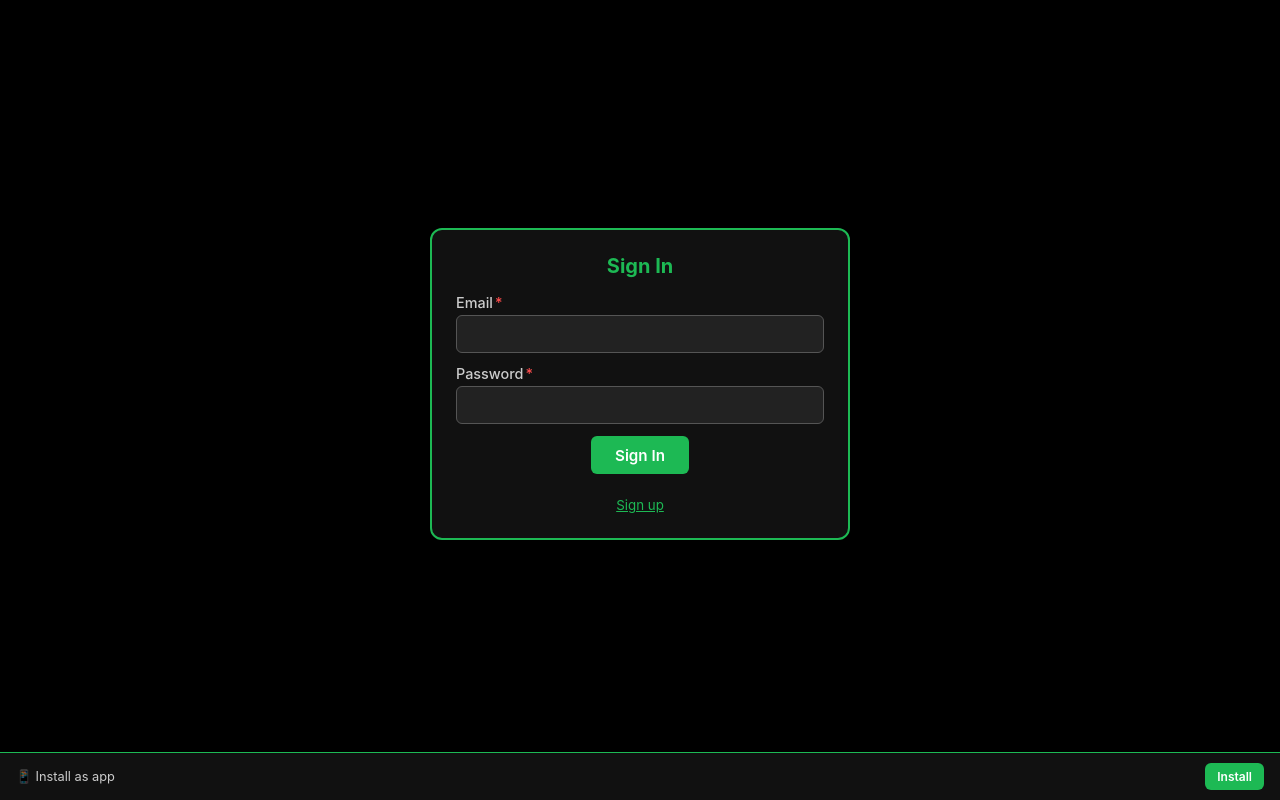
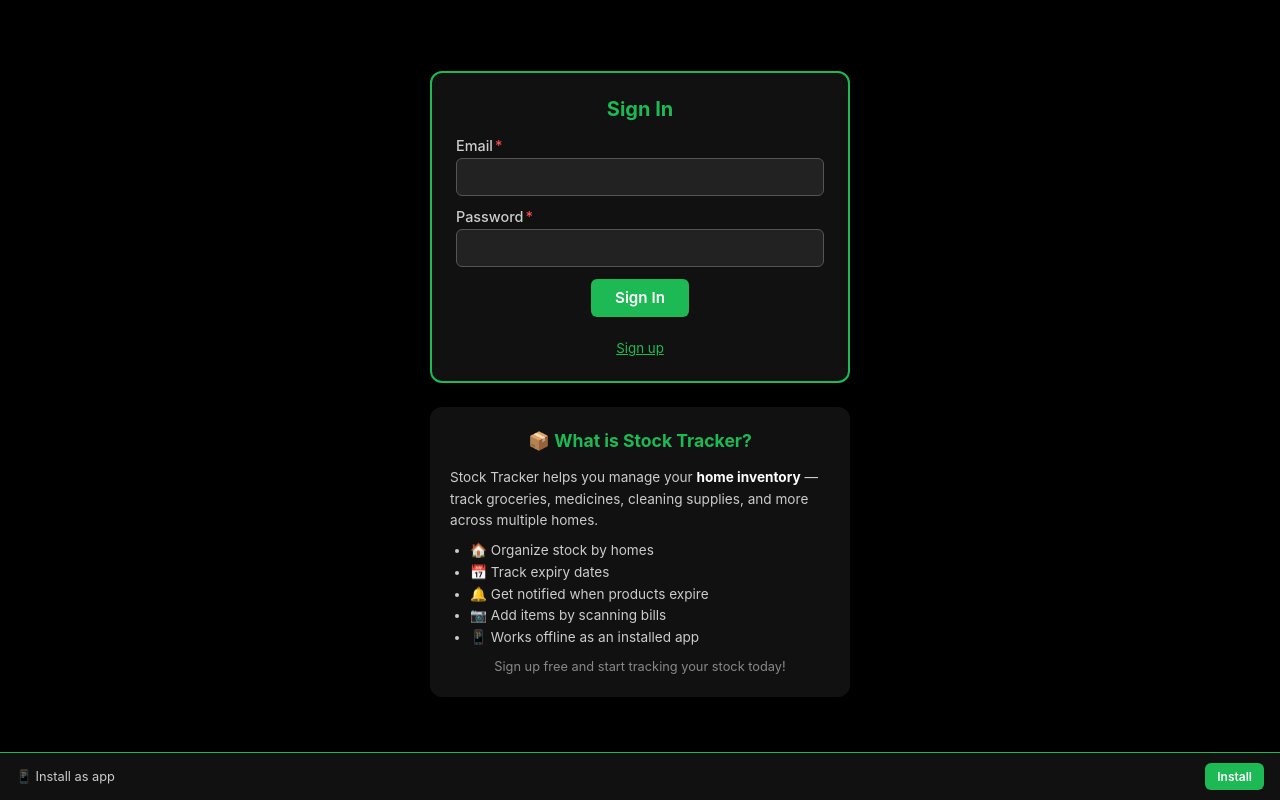
Before and after one commit to NiranjanAbathurai/Stock-Tracker-PWA, a React (Vite) app: page / in a window 1280 px wide. Built offline with nearby package versions, Linux system fonts and the light colour scheme; no server answers.

Commit message:
intro about app

```diff
--- a/src/App.tsx
+++ b/src/App.tsx
@@ -49,12 +49,15 @@ export const App = () => {
       <div style={{
         minHeight: '100vh',
         display: 'flex',
+        flexDirection: 'column',
         justifyContent: 'center',
         alignItems: 'center',
         padding: 'clamp(1rem, 3vw, 2rem)',
         paddingBottom: '4rem',
         background: '#000000',
+        gap: '1.5rem',
       }}>
+        {/* Sign In / Sign Up Form */}
         <div style={{
           width: '100%',
           maxWidth: '420px',
@@ -84,6 +87,36 @@ export const App = () => {
               onSuccess={() => setFormMode('signin')}
             />
           )}
+        </div>
+
+        {/* App Intro Section */}
+        <div style={{
+          width: '100%',
+          maxWidth: '420px',
+          background: '#111111',
+          borderRadius: '12px',
+          padding: '1.25rem',
+          margin: '0 0.75rem',
+          color: '#ccc',
+          fontSize: '0.85rem',
+          lineHeight: 1.6,
+        }}>
+          <h3 style={{ color: '#1db954', margin: '0 0 0.75rem', fontSize: '1.1rem', textAlign: 'center' }}>
+            📦 What is Stock Tracker?
+          </h3>
+          <p style={{ margin: '0 0 0.5rem' }}>
+            Stock Tracker helps you manage your <strong style={{ color: '#fff' }}>home inventory</strong> — track groceries, medicines, cleaning supplies, and more across multiple homes.
+          </p>
+          <ul style={{ margin: '0.5rem 0', paddingLeft: '1.25rem' }}>
+            <li>🏠 Organize stock by homes</li>
+            <li>📅 Track expiry dates</li>
+            <li>🔔 Get notified when products expire</li>
+            <li>📷 Add items by scanning bills</li>
+            <li>📱 Works offline as an installed app</li>
+          </ul>
+          <p style={{ margin: '0.5rem 0 0', color: '#888', fontSize: '0.8rem', textAlign: 'center' }}>
+            Sign up free and start tracking your stock today!
+          </p>
         </div>
       </div>
       <InstallFooter />
```
